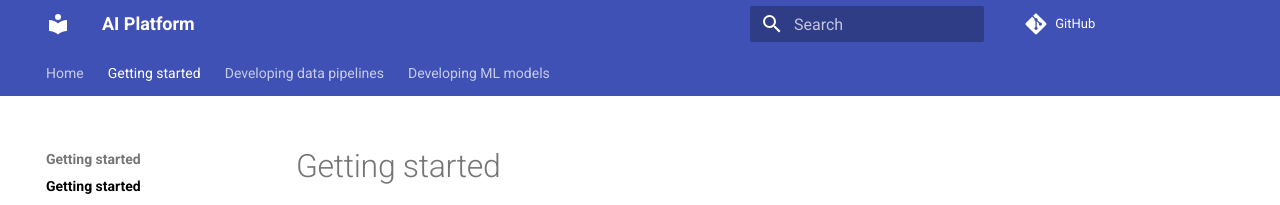
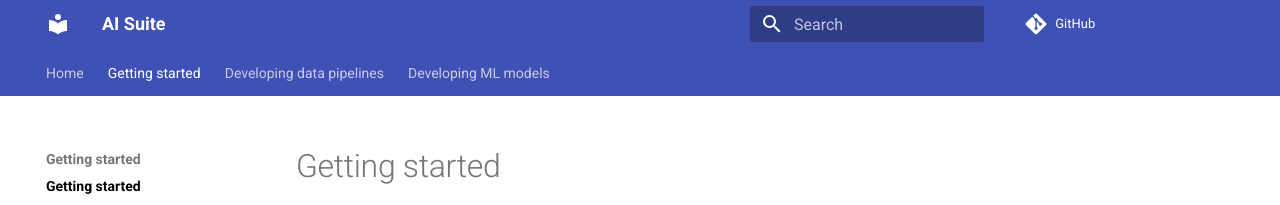
Before and after one commit to daipe-ai/platform-docs, an MkDocs documentation site: the page built from docs/getting-started/index.md, in a window 1280 px wide. Shown: the top 205 px of the page. Built offline with MkDocs 1.6.1 and Material for MkDocs 9.7.7, drawn with Linux system fonts in a browser that asks for light colours; comment, search, counter and statistics services are not loaded.

Commit message:
AI Platform -> AI Suite

```diff
--- a/mkdocs.yml
+++ b/mkdocs.yml
@@ -1,4 +1,4 @@
-site_name: AI Platform
+site_name: AI Suite
 repo_url: https://github.com/DataSentics/ai-platform-docs/
 site_url: https://datasentics.github.io/ai-platform-docs/
 theme:
```
Also changed, not shown: README.md (+1 -1 lines).
